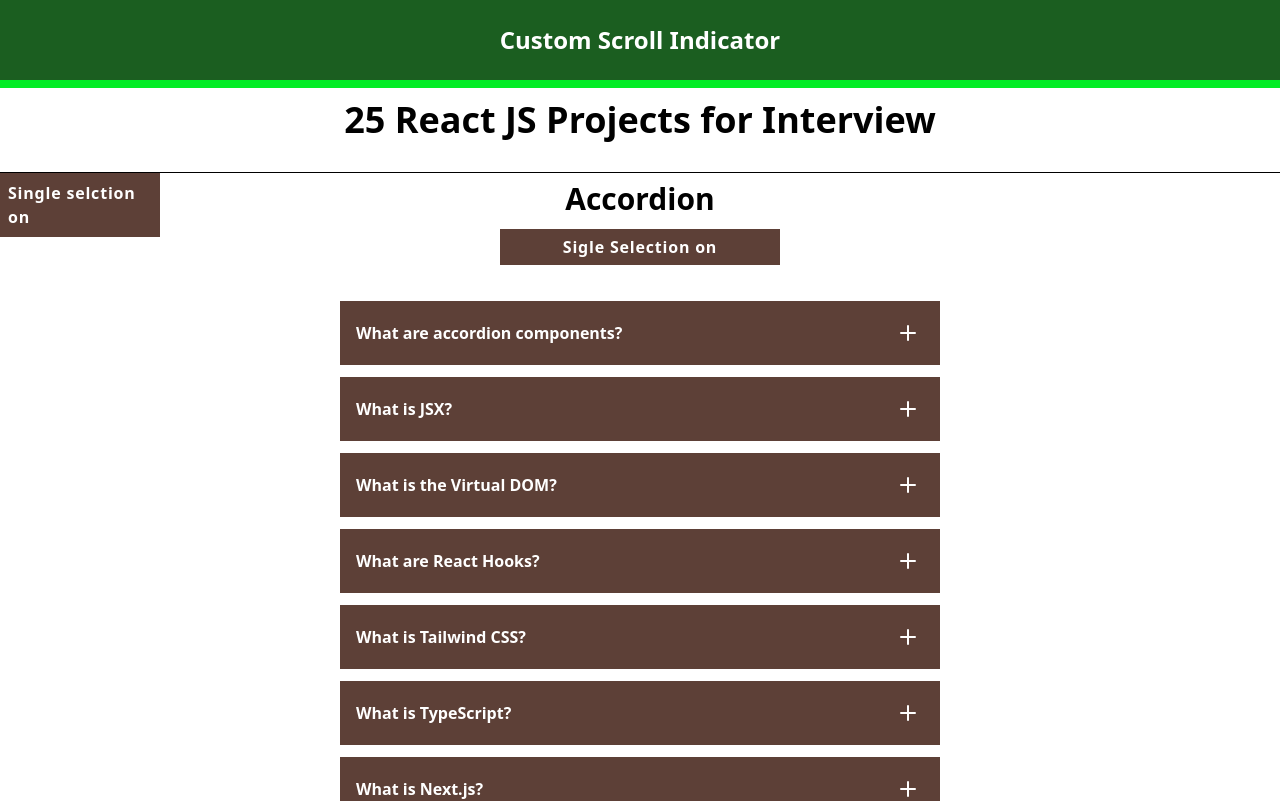
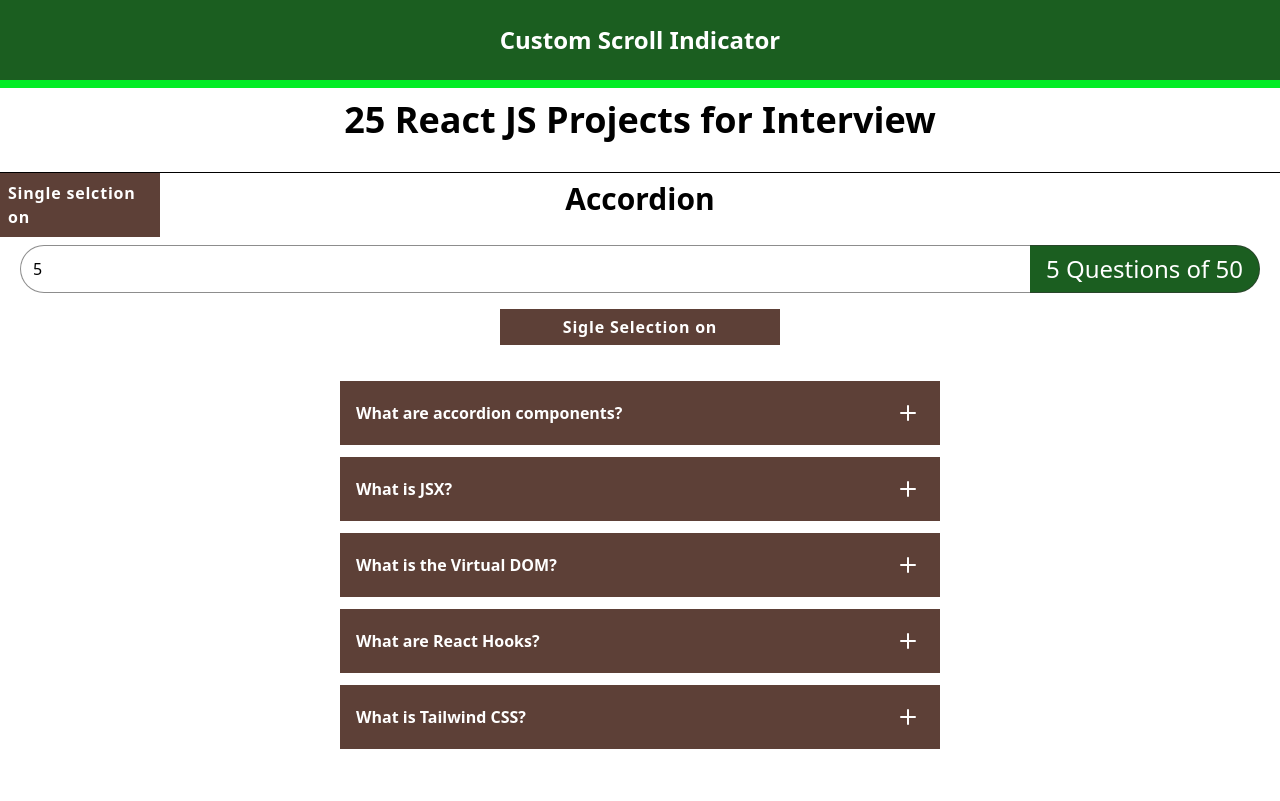
Before and after one commit to mahmoudkhateep7-arch/25-React-JS-Projects-for-Interview, a Next.js app: page / in a window 1280 px wide. Shown: the top 801 px of the page. Built offline with nearby package versions, Linux system fonts and the light colour scheme.

Commit message:
finished accordian

```diff
--- a/app/accordian.tsx
+++ b/app/accordian.tsx
@@ -2,7 +2,7 @@
 
 import { Plus, X } from "lucide-react";
 import { AnimatePresence, motion } from "motion/react";
-import { useState } from "react";
+import { useRef, useState } from "react";
 
 
 const accordionData = [
@@ -129,11 +129,62 @@ export default function Accordian() {
       }
     }
   }
+  const [numofQuestions, setNumOfQuestions] = useState(5)
+  const changeNum = (n: string) => {
+    if (n.length > 1 && n[0] == '0') {
+      n = n.slice(1)
+
+    }
+    const qusNumber = Number(n);
+    if (qusNumber > 50) {
+      alert('Number of questions must be 50 or less')
+    } else {
+      setNumOfQuestions(4)
+      setTimeout(() => {
+        setNumOfQuestions(qusNumber)
+
+      }, 0)
+
+    }
+  }
+  const refinput = useRef(null)
+  const focusoninput = () => {
+
+    if (refinput.current) {
+      const input = refinput.current as HTMLInputElement
+      input.type = 'text'
+
+      input.focus()
+      const length = input.value.length
+      input.setSelectionRange(length, length)
+      setTimeout(() => {
+        input.type = 'number'
+
+      }, 0)
+
+    }
+
+
+  }
   return (
     <div className={`border-t max-[570px]:mt-5 pt-2  relative`}>
       <div className={`absolute left-0 top-0 font-semibold p-2 w-40 flex justify-center tracking-wider max-[570px]:-translate-y-full bg-[#5D4037] text-white`}>{multiselecton == true ? 'Multi selction on' : 'Single selction on'}</div>
       {/* title */}
       <h3 className={`text-3xl font-bold text-center pb-3`}>Accordion</h3>
+
+      <div className={`py-4 px-5 flex max-[520px]:flex-col max-[520px]:gap-1 justify-between  `}>
+        <input
+          ref={refinput}
+          id={`num1`}
+          value={numofQuestions}
+          onWheel={(e) => e.currentTarget.blur()}
+
+          onChange={(e) => { changeNum(e.target.value) }} type="number"
+          className={`border-t max-[520px]:border max-[520px]:rounded-xl focus:border-t-2 peer focus:border-l-2 focus:border-b-2  border-b border-l rounded-[1000px__0_0_1000px]  px-3  border-[#3333338e] max-[520px]:flex-none  h-12 flex-1 outline-none  bg-white`} />
+        <div onClick={focusoninput} className={` cursor-pointer bottom-0 flex max-[520px]:justify-center peer-focus:border-r-2 peer-focus:border-b-2 peer-focus:border-t-2 items-center px-4 text-2xl top-0 right-0 peer max-[520px]:border max-[520px]:rounded-xl max-[520px]:h-12 bg-[#1B5E20]   peer text-white rounded-[0px__1000px_1000px_0px] shrink-0 border-r border-t border-b border-[#3333338e]`}>{numofQuestions} Questions of 50</div>
+
+
+      </div>
 
       <div onClick={() => { changemood() }} className={`bg-[#5D4037] text-white text-center px-4 py-1.5 font-semibold mx-auto cursor-pointer w-70 tracking-wider`}>{multiselecton == true ? ' Multi Selection on' : 'Sigle  Selection on'}</div>
 
@@ -141,6 +192,7 @@ export default function Accordian() {
 
         <div className={`flex flex-col  max-w-150 gap-3 w-full  py-4`}>
           {accordionData.map((item) => {
+            if (item.id > numofQuestions) { return }
             return (
               <div className={`p-4 text-white 	bg-[#5D4037] `} key={item.id}>
                 {/* question */}
--- a/app/style.css
+++ b/app/style.css
@@ -1,3 +1,8 @@
 @import 'tailwindcss';
 
 /* tailwindcss */
+
+#num1::-webkit-inner-spin-button,
+#num1::-webkit-outer-spin-button {
+  appearance: none;
+}
```
